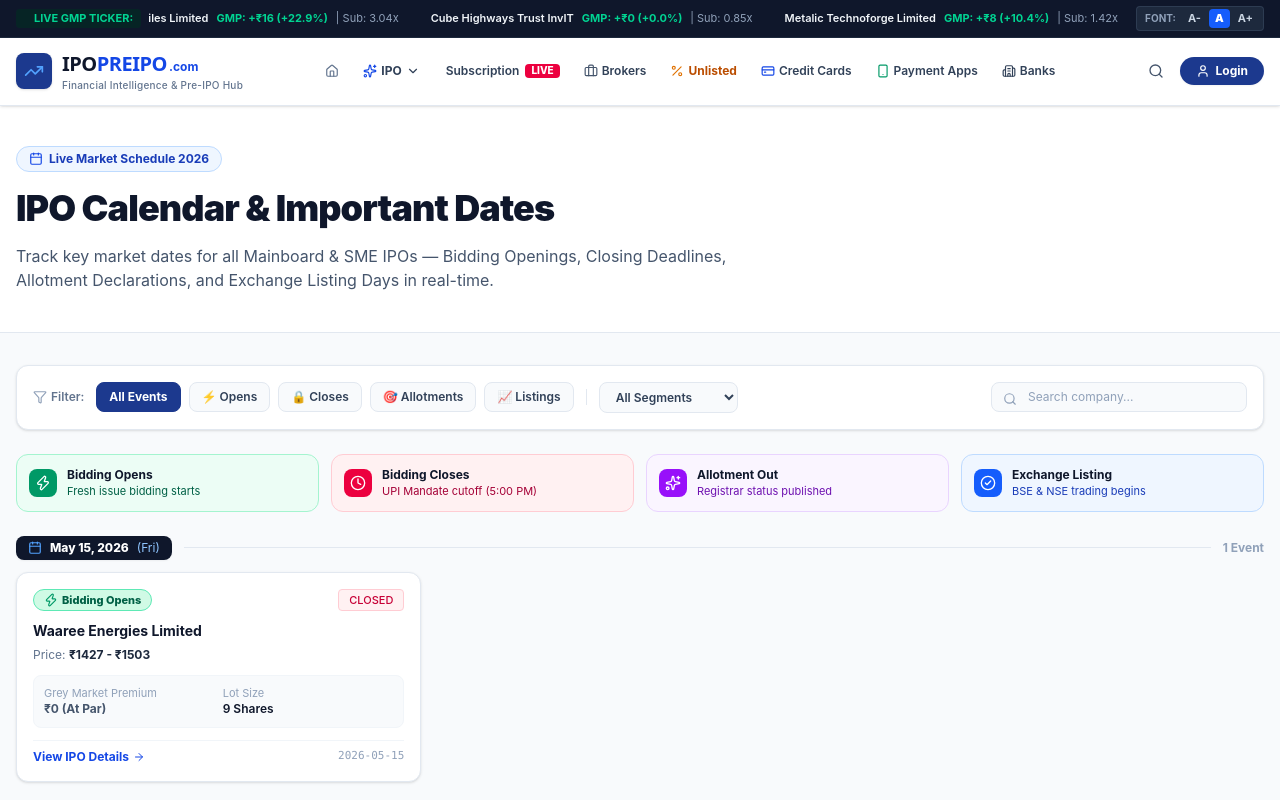
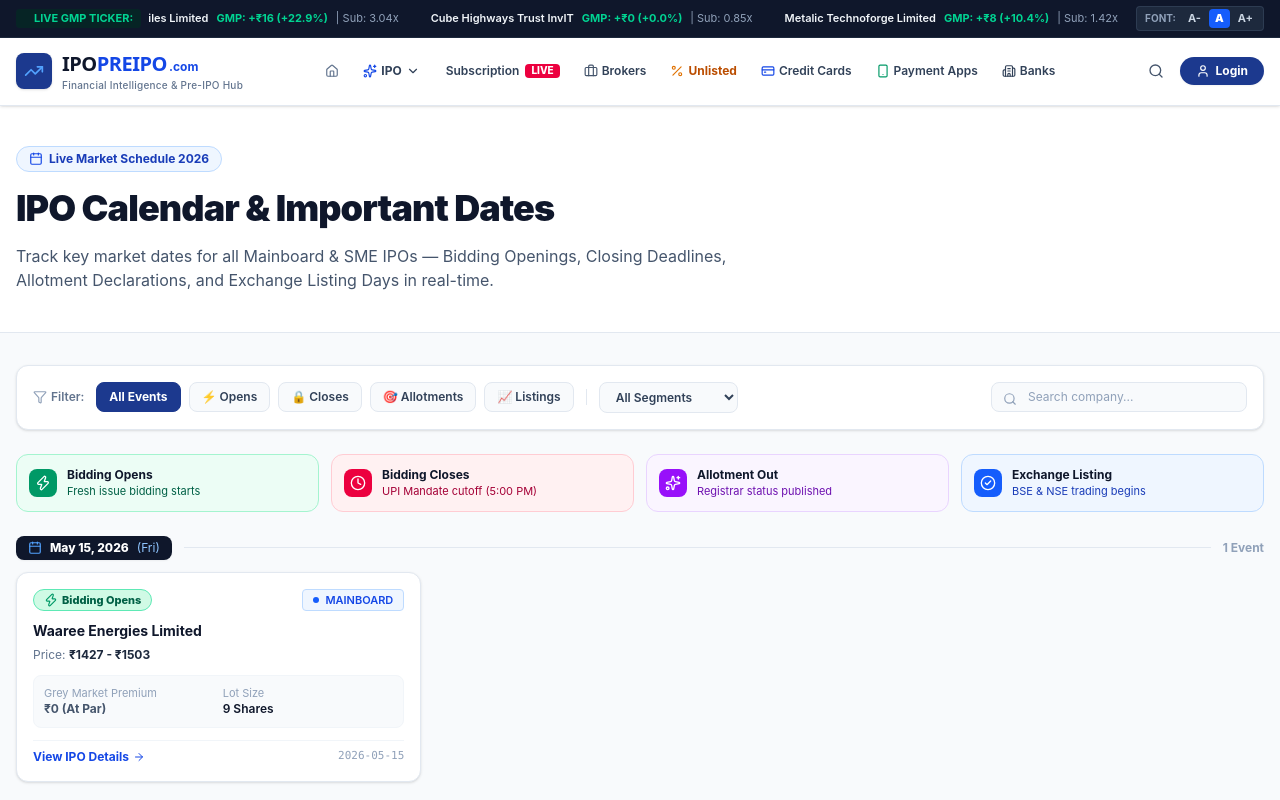
Before and after one commit to Gupta-Developer/ipopreipo, a Next.js app: page /calendar in a window 1280 px wide. Shown: the top 800 px of the page. Built offline with nearby package versions, Linux system fonts and the light colour scheme.

Commit message:
fix(calendar): use category prop on Badge component

```diff
--- a/src/app/calendar/page.tsx
+++ b/src/app/calendar/page.tsx
@@ -410,10 +410,7 @@
                               {ev.eventTitle}
                             </span>
 
-                            <Badge
-                              text={ev.category === "sme" ? "SME IPO" : "Mainboard"}
-                              variant={ev.category === "sme" ? "warning" : "info"}
-                            />
+                            <Badge category={ev.category} />
                           </div>
 
                           {/* Company Name */}
```
